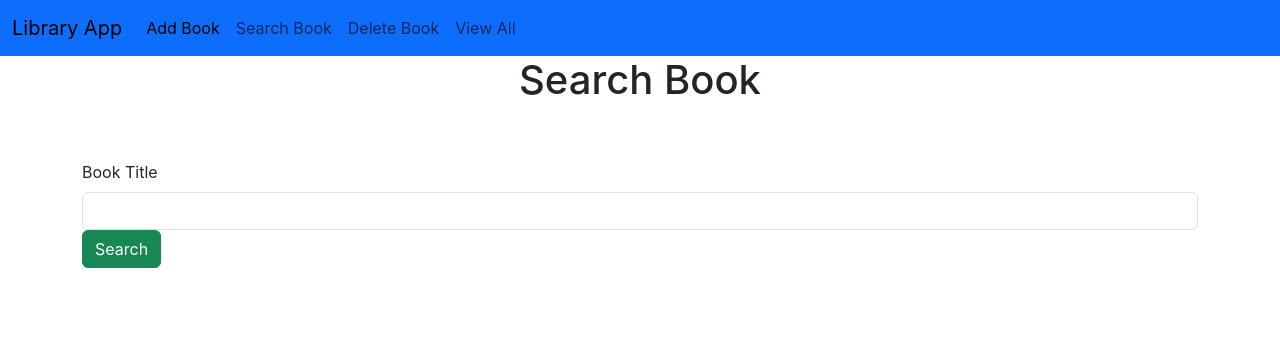
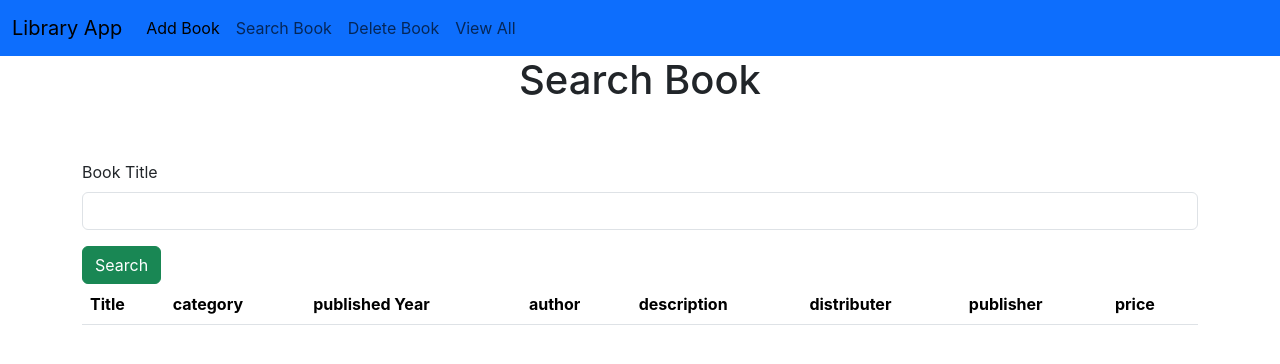
Before and after one commit to ashnadsilva23/Library-app-react, a React (Create React App) app: page /search in a window 1280 px wide. Shown: the top 364 px of the page. Built offline with nearby package versions, Linux system fonts and the light colour scheme.

Commit message:
project completed

```diff
--- a/src/components/AddBook.jsx
+++ b/src/components/AddBook.jsx
@@ -1,10 +1,11 @@
 import React, { useState } from 'react'
 import Navbar from './Navbar'
+import axios from 'axios'
 
 const AddBook = () => {
 
-
     const[data,changeData]=useState(
+        [
         {
 
             "title":"",
@@ -16,23 +17,46 @@ const AddBook = () => {
             "publisher":"",
             "price":""
 
-        }
+        }]
 
     )
+
+
 const inputHandler=(event)=>
     {
         console.log(data)
         changeData({...data,[event.target.name]:event.target.value})
     }
-    const readValue=()=>
-        {
-            console.log(data)
-        }
+    const readValue = () => {
+
+        console.log(data)
+        if(data.passward==data.confirmpswd)
+            {
+        axios.post("http://localhost:8080/", data).then(
+            (response) => {
+                console.log(response.data)
+                if (response.data.status == "success") {
+                    alert("successfully added")
+                }
+                else {
+                    alert("failed")
+                }
+
+            }
+        )
+    }
+    else{
+        alert("check password")
+    }
+    }
   return (
     <div>
         <Navbar/>
+        <h1 align="center">Add Book</h1><br></br><br></br>
+
         <div className="container">
-            <h1 align="center">Add Book</h1><br></br><br></br>
+        <div className="card" >
+        <div className="card-body">
             <div className="row">
                 <div className="col col-12 col-sm-12 col-md-12 col-lg-12 vol-xl-12 col-xxl-12">
                     <div className="row g-3">
@@ -78,6 +102,7 @@ const inputHandler=(event)=>
                         <div className="col col-12 col-sm-6 col-md-6 col-lg-6 col-xl-6 col-xxl-6">
                             <button className="btn btn-success" onClick={readValue}>Add Book</button>
 
+
                         </div>
 
                     </div>
@@ -85,6 +110,8 @@ const inputHandler=(event)=>
             </div>
         </div>
     </div>
+    </div>
+    </div>
   )
 }
 
--- a/src/components/SearchBook.jsx
+++ b/src/components/SearchBook.jsx
@@ -1,27 +1,109 @@
-import React from 'react'
+import React, { useState } from 'react'
 import Navbar from './Navbar'
+import axios from 'axios'
 
 const SearchBook = () => {
+    const [data, changeData] = useState({
+        "title": ""
+
+    })
+const[result,setResult]=useState([])
+
+const deleteBook=(id)=>{
+    let input ={"_id":id}
+    axios.post("http://localhost:8080/delete",input).then(
+        (response)=>{
+            console.log(response.data)
+            if (response.data.status=="success" ){
+                alert("deleted successfully")
+
+            } else {
+                alert("error in deletion")
+
+            }
+
+        }
+    ).catch().finally()
+
+
+}
+    const inputHandler = (event) => {
+        changeData({ ...data, [event.target.name]: event.target.value })
+
+
+    }
+    const readValue = () => {
+        axios.post("http://localhost:8080/search",data).then(
+            (response)=>{
+                setResult(response.data)
+            }
+        ).catch(
+            (error)=>{
+                console.log(error)
+
+            }
+        ).finally()
+    }
   return (
     <div>
         <Navbar/>
+        <h1 align="center">Search Book</h1><br></br><br></br>
         <div className="container">
-        <h1 align="center">Search Book</h1><br></br><br></br>
 
             <div className="row">
                 <div className="col col-12 col-sm-12 col-md-12 col-lg-12 col-xl-12 col-xxl-12">
-                    <div className="row">
+                    <div className="row g-3">
                         <div className="col col-12 col-sm-12 col-md-12 col-lg-12 col-xl-12 col-xx-12">
                             <label htmlFor="" className="form-label">Book Title</label>
-                            <input type="text" className="form-control" />
+                            <input type="text" className="form-control" name='title' value={data.title} onChange={inputHandler} />
                         </div>
                         <div className="col col-12 col-sm-12 col-md-12 col-lg-12 col-xl-12 col-xx-12">
-                            <button className="btn btn-success">Search</button>
+                            <button className="btn btn-success" onClick={readValue}>Search</button>
                         </div>
                     </div>
                 </div>
             </div>
         </div>
+        <div className="container">
+
+<div className="row">
+    <div className="col col-12 col-sm-12 col-md-12 col-lg-12 col-xl-12 col-xxl-12">
+    <table class="table">
+<thead>
+<tr>
+<th scope="col">Title</th>
+<th scope="col">category</th>
+<th scope="col">published Year</th>
+<th scope="col">author</th>
+<th scope="col">description</th>
+<th scope="col">distributer </th>
+<th scope="col">publisher </th>
+<th scope="col">price </th>
+</tr>
+</thead>
+<tbody>
+{result.map(
+(value,index)=>{
+return  <tr>
+<td>{value.title}</td>
+<td>{value.category}</td>
+<td>{value.publishedYear}</td>
+<td>{value.author}</td>
+<td>{value.description}</td>
+<td>{value.publisher}</td>
+<td>{value.price}</td>
+<td><button className="btn btn-danger" onClick={()=>{deleteBook(value._id)}}>Delete</button></td>
+
+</tr>
+}
+)}
+
+</tbody>
+</table>
+    </div>
+</div>
+</div>
+
     </div>
   )
 }
--- a/src/components/ViewBooks.jsx
+++ b/src/components/ViewBooks.jsx
@@ -1,22 +1,37 @@
-import React, { useState } from 'react'
+import React, { useEffect, useState } from 'react'
 import Navbar from './Navbar'
+import axios from 'axios'
 
 const ViewBooks = () => {
     const[data,changeData]=useState(
         [{
 
-            "title":"abcd",
-            "category":"english",
-            "publishedYear":"1890",
-            "author":"apj",
-            "description":"books",
-            "distributer":"Dc Books",
-            "publisher":"xyz",
-            "price":"1200"
+            "title":"",
+            "category":"",
+            "publishedYear":"",
+            "author":"",
+            "description":"",
+            "distributer":"",
+            "publisher":"",
+            "price":""
 
         }]
 
     )
+    const fetchData = () => {
+        axios.post("http://localhost:8080/view").then(
+            (response) => {
+                changeData(response.data)
+            }
+        ).catch(
+            (error) => {
+                console.log(error.message)
+                alert(error.message)
+            }
+        ).finally()
+
+    }
+    useEffect(() => { fetchData() }, [])
     return (
         <div>
             <Navbar/>
```
